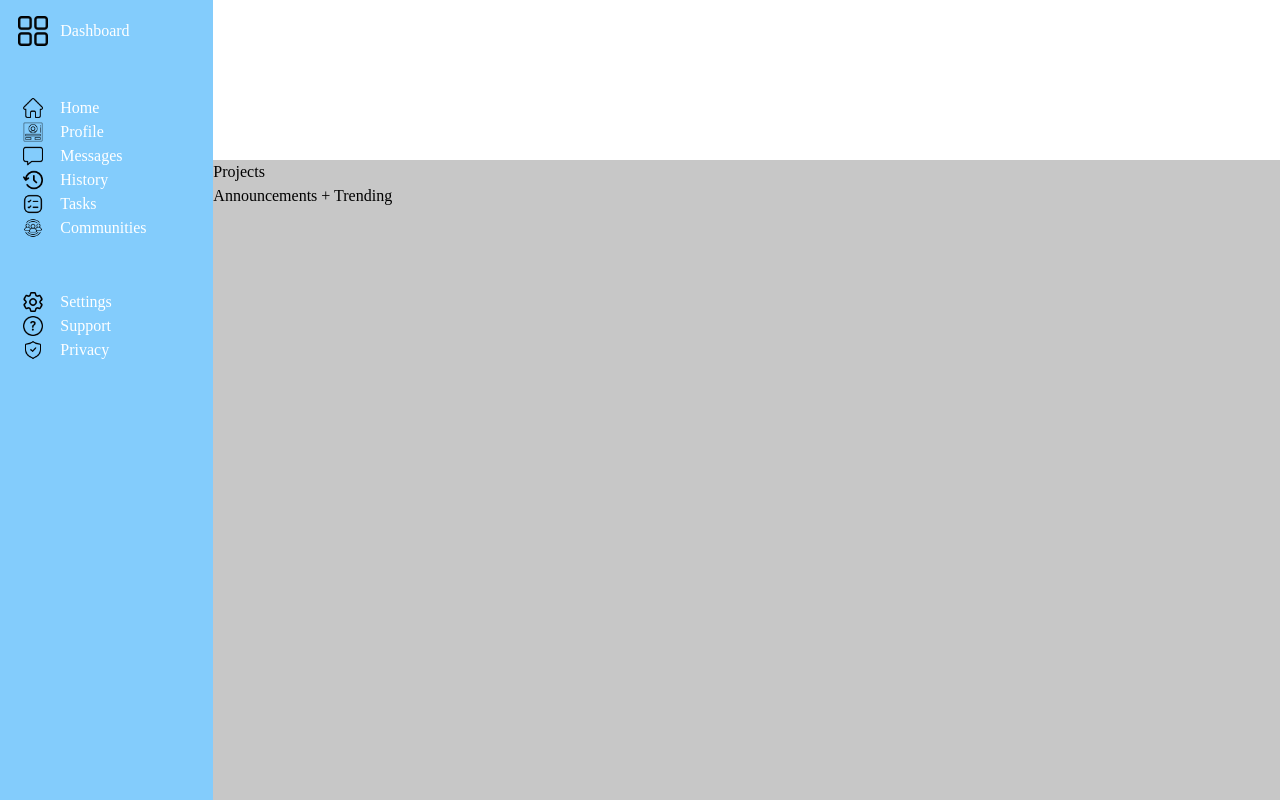
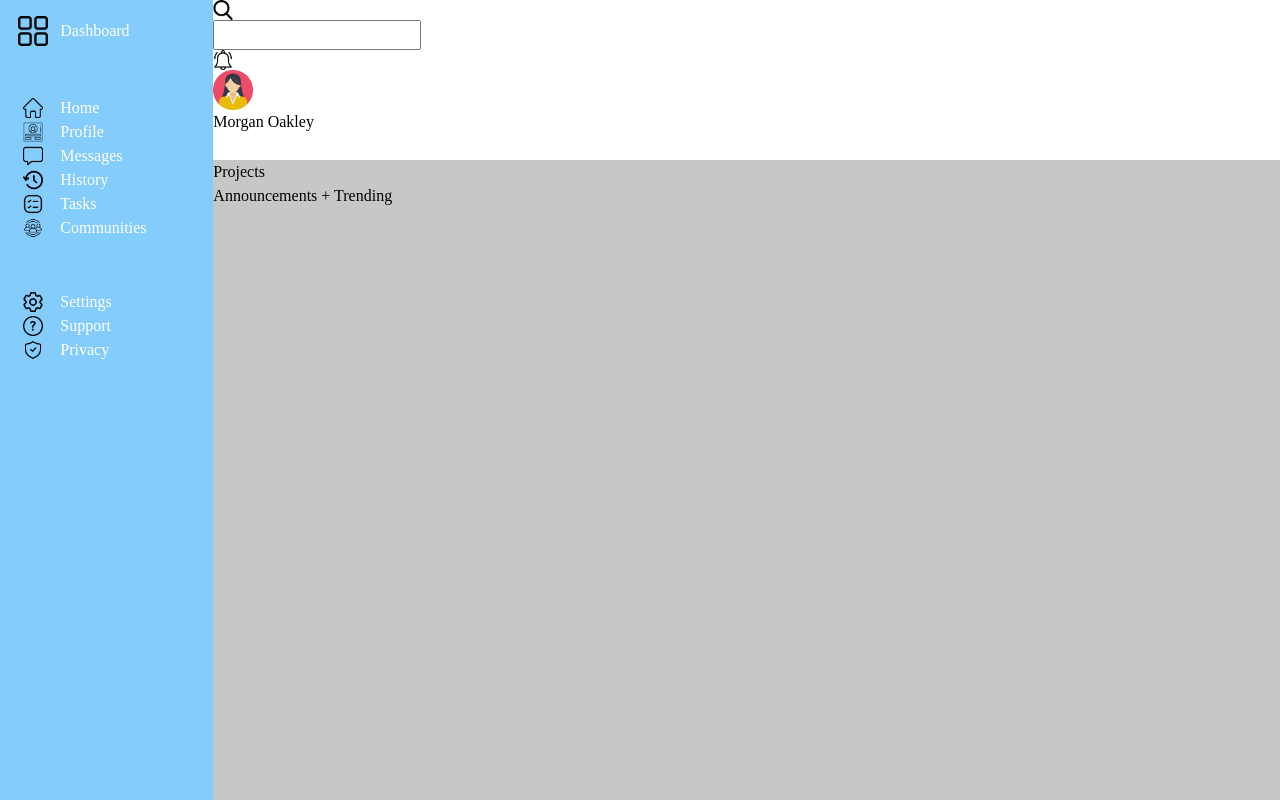
Before and after one commit to lvaqueiroperez/odin-admin-dashboard, a plain HTML site: page index.html in a window 1280 px wide. Drawn offline with Linux system fonts and the light colour scheme.

Commit message:
Add header container section 1 html content

```diff
--- a/index.html
+++ b/index.html
@@ -73,8 +73,28 @@
         </div>
 
         <div class="headerContainer">
-            <section class="headerSection1"></section>
-            <section class="headerSection2"></section>
+
+            <section class="headerSection1">
+
+                <div class="headerSearchContainer">
+                    <label for="search-input">
+                        <img src="./images/search.png" alt="search magnifying glass icon" height="20px" width="20px">
+                    </label>
+                    <input type="text" id="search-input" name="search-input">
+                </div>
+
+                <div class="headerProfileContainer">
+                    <img src="./images/notification.png" alt="notification bell icon" height="20px" width="20px">
+                    <img src="./images/woman.png" alt="small user profile picture" height="40px" width="40px">
+                    <span>Morgan Oakley</span>
+                </div>
+
+            </section>
+
+            <section class="headerSection2">
+
+            </section>
+
         </div>
 
         <div class="contentContainer">
```
